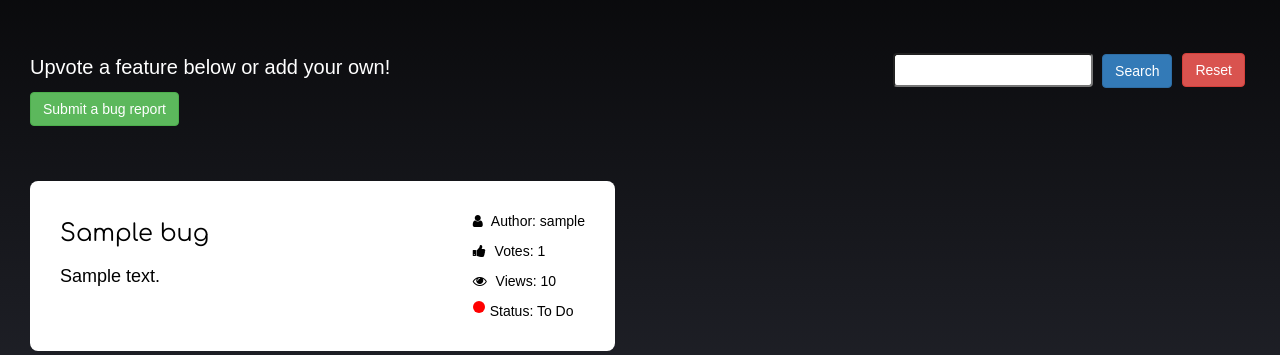
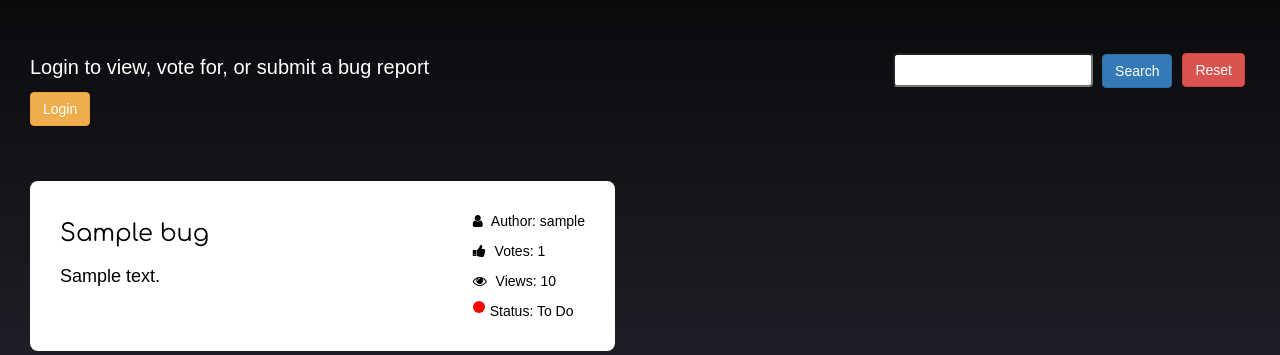
Before and after one commit to Code-Institute-Submissions/django_milestone_issue_tracker, a Django app: a page that uses templates/base.html in a window 1280 px wide. Shown: the part 185-540 px from the top of the page. Run offline with Django 3.2, Linux system fonts and the light colour scheme; tables that the repository leaves empty hold one stand-in row (values such as "Sample post"); some libraries are stand-ins or nearby versions.

```diff
--- a/bugs/templates/bug_detail.html
+++ b/bugs/templates/bug_detail.html
@@ -5,7 +5,7 @@
 {% endblock %}
 {% block content %}
     <div class="btn-container">
-        <a class="btn btn-info" href="javascript:history.go(-1)">Back to bugs</a>
+        <a class="btn btn-info" href="{% url 'bugs' %}">Back to bugs</a>
     </div>
     <div class="detail-card-container">
         <div class="detail-card">
--- a/bugs/templates/bugs.html
+++ b/bugs/templates/bugs.html
@@ -17,14 +17,23 @@
 
 {% block content %}
     <div class="action">
+        {% if user.is_authenticated %}
         <div class="text-container">
-            <p class="action-text">Upvote a feature below or add your own!</p>
+            <p class="action-text">Upvote a bug below or add your own!</p>
         </div>
         <a class="btn btn-success" href="{% url 'create_bug' %}">Submit a bug report</a>
+        {% else %}
+        <div class="text-container">
+            <p class="action-text">Login to view, vote for, or submit a bug report</p>
+        </div>
+        <a class="btn btn-warning" href="{% url 'login' %}">Login</a>
+        {% endif %}
     </div>
     <div class="row">
         {% for bug in bugs %}
+            {% if user.is_authenticated %}
             <a href="{% url 'bug_detail' bug.id %}">
+            {% endif %}
                 <div class="col-md-6 col-sm-12">
                     <div class="product-card-container">
                         <div class="product-card">
--- a/features/templates/feature_detail.html
+++ b/features/templates/feature_detail.html
@@ -4,7 +4,7 @@
     Feature Detail
 {% endblock %}
 {% block content %}
-    <a href="javascript:history.go(-1)">Back to features</a>
+    <a class="btn btn-info" href="{% url 'features' %}">Back to features</a>
     <div class="account-card-container">
         <div class="account-card">
             <div>
--- a/searchbugs/views.py
+++ b/searchbugs/views.py
@@ -1,7 +1,8 @@
 from django.shortcuts import render
+from django.db.models import Q
 from bugs.models import Bug
 
 # Create your views here.
 def do_search_bugs(request):
-    bugs = Bug.objects.filter(name__icontains=request.GET['q'])
+    bugs = Bug.objects.filter(Q(name__icontains=request.GET['q']) | Q(description__icontains=request.GET['q']))
     return render(request, "bugs.html", {"bugs": bugs})
--- a/searchfeatures/views.py
+++ b/searchfeatures/views.py
@@ -1,7 +1,8 @@
 from django.shortcuts import render
+from django.db.models import Q
 from features.models import Feature
 
 # Create your views here.
 def do_search_features(request):
-    features = Feature.objects.filter(name__icontains=request.GET['q'])
+    features = Feature.objects.filter(Q(name__icontains=request.GET['q']) | Q(description__icontains=request.GET['q']))
     return render(request, "features.html", {"features": features})
--- a/templates/base.html
+++ b/templates/base.html
@@ -58,10 +58,6 @@
     <header>
         <h1>{% block title %}{% endblock %}</h1>
     </header>
-    <div>
-        {% block search %}{% endblock search %}
-        {% block content %}{% endblock %}
-    </div>
     {% if messages %}
     <div class="alert alert-success">
         <div class="messages">
@@ -69,6 +65,10 @@
         </div>
     </div>
     {% endif %}
+    <div>
+        {% block search %}{% endblock search %}
+        {% block content %}{% endblock %}
+    </div>
     <footer>
         <div class="footer">
             Charlotte Skinner <i class="fa fa-copyright"></i>
```
Also changed, not shown: features/templates/features.html (+9 -0 lines).
